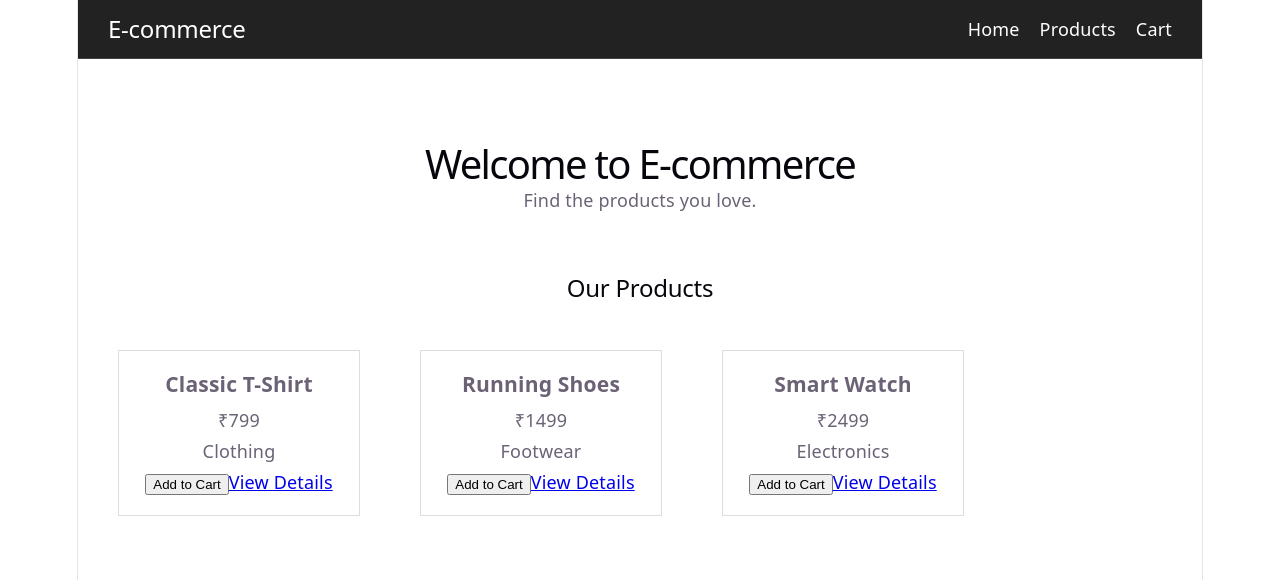
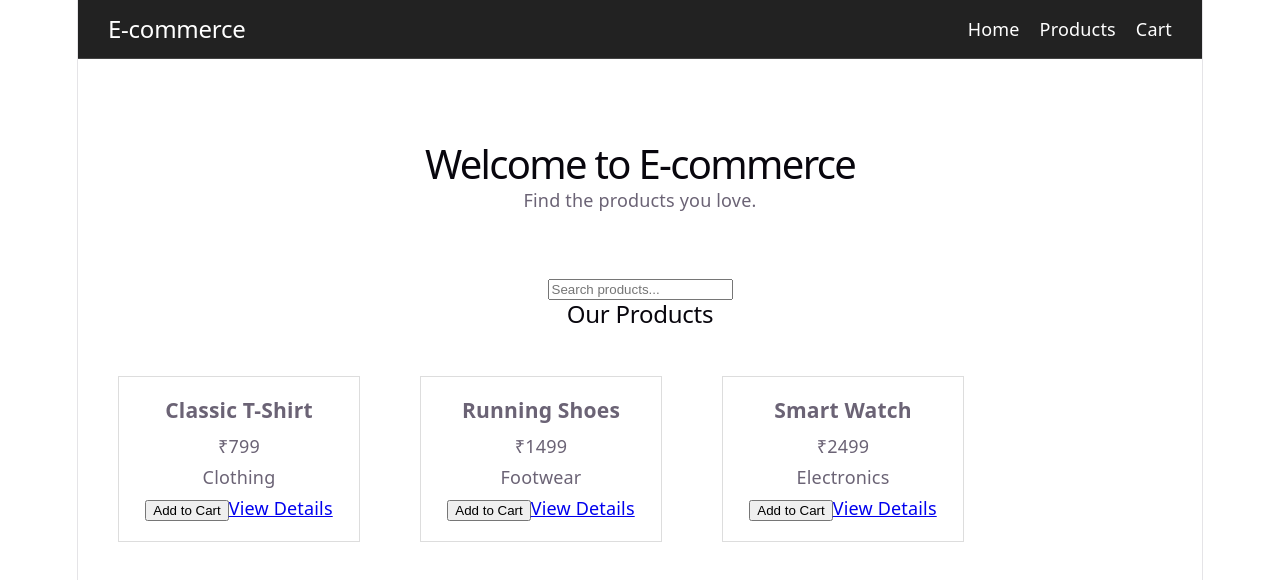
Before and after one commit to abhi12012/e-commerce-react, a React (Vite) app: page / in a window 1280 px wide. Shown: the top 580 px of the page. Built offline with nearby package versions, Linux system fonts and the light colour scheme.

Commit message:
Add product search filter

```diff
--- a/src/App.jsx
+++ b/src/App.jsx
@@ -5,11 +5,20 @@ import products from './data/products'
 import ProductCard from './components/ProductCard'
 import ProductDetails from './components/ProductDetails'
 import { Routes, Route } from 'react-router-dom'
+import { useState } from 'react'
 
 
 
 function App() {
 
+const [search, setSearch] = useState("")
+
+
+
+const filteredProducts = products.filter((product) =>
+  product.name.toLowerCase().includes(search.toLowerCase())
+
+)
 
   return (
   <>
@@ -24,10 +33,20 @@ function App() {
 
 
 
+
+           <input
+  type="text"
+  placeholder="Search products..."
+  value={search}
+  onChange={(event) => setSearch(event.target.value)}
+/>
+
+
+
             <h2>Our Products</h2>
 
             <div className="products">
-              {products.map((product) => {
+              {filteredProducts.map((product) => {
                 return (
                   <ProductCard
                     key={product.id}
```
